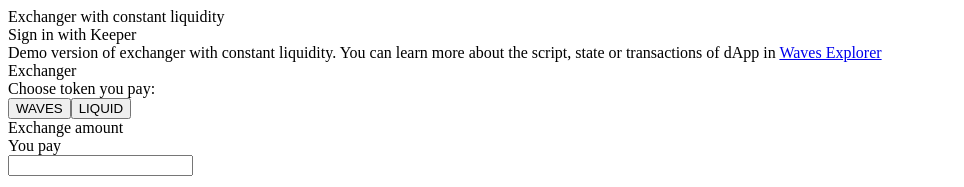
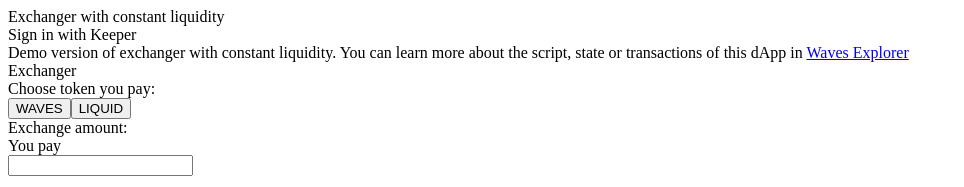
Before and after one commit to chlenc/Exchanger, a React app: page / in a window 1280 px wide. Shown: the top 187 px of the page, without its empty margins (0-964 px from the left). Built offline with nearby package versions, Linux system fonts and the light colour scheme; no server answers.

Commit message:
microTonya

```diff
--- a/src/components/Form/index.tsx
+++ b/src/components/Form/index.tsx
@@ -102,7 +102,7 @@
                 <div className={styles.borderBottom}>
                     <div className={styles.calculateField_col}>
                         <div className={styles.header2Font}>
-                            Exchange amount
+                            Exchange amount:
                         </div>
                         <div className={styles.captionFont}>You pay</div>
                         <div className={styles.inputField}>
--- a/src/components/Head/index.tsx
+++ b/src/components/Head/index.tsx
@@ -36,7 +36,7 @@
                 </div>
                 <div className={styles.body}>
                     <div className={styles.info}>
-                    <div className={styles.header_logoFont}>Demo version of exchanger with constant liquidity. You can learn more about the script, state or transactions of dApp in <a className={styles.header_logoFont}
+                    <div className={styles.header_logoFont}>Demo version of exchanger with constant liquidity. You can learn more about the script, state or transactions of this dApp in <a className={styles.header_logoFont}
 
 href={`https://wavesexplorer.com/address/${DAPP_ADDRESS}`}>Waves Explorer</a></div>
 
```
